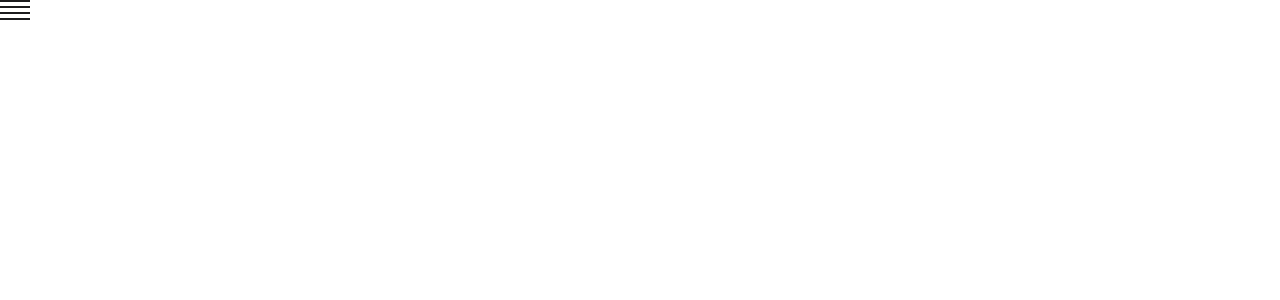
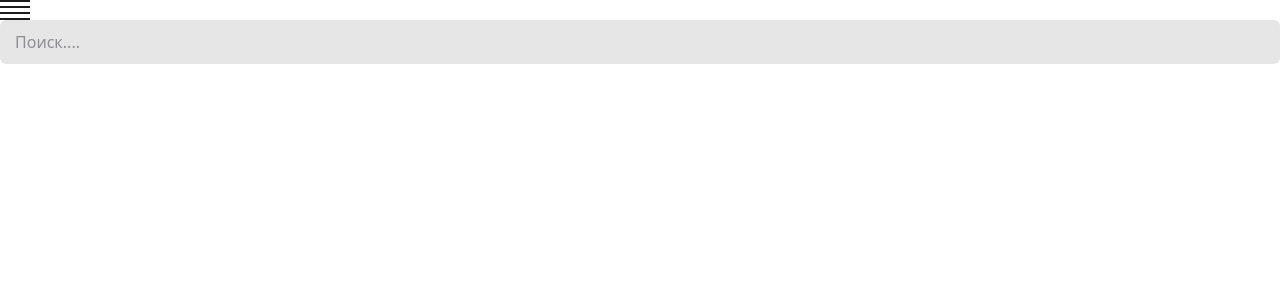
Before and after one commit to BlackDarkes/SwitchChat, a Next.js app in the folder frontend/: page / in a window 1280 px wide. Shown: the top 300 px of the page. Built offline with nearby package versions, Linux system fonts and the light colour scheme.

Commit message:
Сделан input search

```diff
--- a/frontend/src/features/burger-button/ui/BurgerButton.tsx
+++ b/frontend/src/features/burger-button/ui/BurgerButton.tsx
@@ -19,18 +19,22 @@ export const BurgerButton = ({ isOpen, handleOpen }: IBurgerButtonProps) => {
           after:content-[''] after:absolute after:w-full after:h-0.5 after:transition after:duration-400 after:ease-in after:bg-primary-color
           before:top-0
           after:bottom-0
+          cursor-pointer
         `,
+        isOpen ? "before:rotate-45 before:translate-y-2.5 after:-rotate-45 after:-translate-y-2" : ""
       )}
     >
       <span className={cn(
         `
           w-full h-0.5 transition duration-400 ease-in bg-primary-color
-        `
+        `,
+        isOpen ? "opacity-0" : ""
       )} />
       <span className={cn(
         `
           w-full h-0.5 transition duration-400 ease-in bg-primary-color
-        `
+        `,
+        isOpen ? "opacity-0" : ""
       )} />
     </button>
   );
--- /dev/null
+++ b/frontend/src/features/search/index.ts
@@ -0,0 +1 @@
+export { SearchInput } from "./ui/SearchInput";
--- /dev/null
+++ b/frontend/src/features/search/ui/SearchInput.tsx
@@ -0,0 +1,27 @@
+"use client";
+
+import { cn } from "@/shared/lib/utils";
+import { ChangeEvent } from "react";
+
+interface ISearchInputProps {
+  value: string;
+  handleInput: (e: ChangeEvent<HTMLInputElement>) => void;
+  id: string;
+}
+
+export const SearchInput = ({ value, handleInput, id }: ISearchInputProps) => {
+  return (
+    <input
+      type="search"
+      id={id}
+      value={value}
+      onChange={handleInput}
+      placeholder="Поиск...."
+      className={cn(
+        `
+          bg-search-bg w-full rounded-md py-2.5 px-3.75 text-[clamp(14px,1.4vw,16px)] text-primary-color placeholder:text-placeholder-color
+        `
+      )}
+    />
+  );
+};
--- a/frontend/src/widgets/header/Header.tsx
+++ /dev/null
@@ -1,11 +0,0 @@
-"use client"
-
-import { BurgerButton } from "@/features//burger-button/ui/BurgerButton";
-
-export const Header = () => {
-  return (
-    <header>
-      <BurgerButton isOpen={false} handleOpen={() => {}} />
-    </header>
-  );
-}
--- a/frontend/src/widgets/header/index.ts
+++ b/frontend/src/widgets/header/index.ts
@@ -1 +1 @@
-export { Header } from "./Header";
+export { Header } from "./ui/Header";
--- /dev/null
+++ b/frontend/src/widgets/header/ui/Header.tsx
@@ -0,0 +1,22 @@
+"use client"
+
+import { useBurgerStore } from "@/features//burger-button/model/burger-store";
+import { BurgerButton } from "@/features//burger-button/ui/BurgerButton";
+import { SearchInput } from "@/features//search";
+import { ChangeEvent, useState } from "react";
+
+export const Header = () => {
+  const { isOpen, handleOpen } = useBurgerStore();
+  const [value, setValue] = useState("");
+
+  const handleInput = (e: ChangeEvent<HTMLInputElement>) => {
+    setValue(e.target.value);
+  };
+
+  return (
+    <header>
+      <BurgerButton isOpen={isOpen} handleOpen={handleOpen} />
+      <SearchInput id="test" value={value} handleInput={handleInput} />
+    </header>
+  );
+}
```
